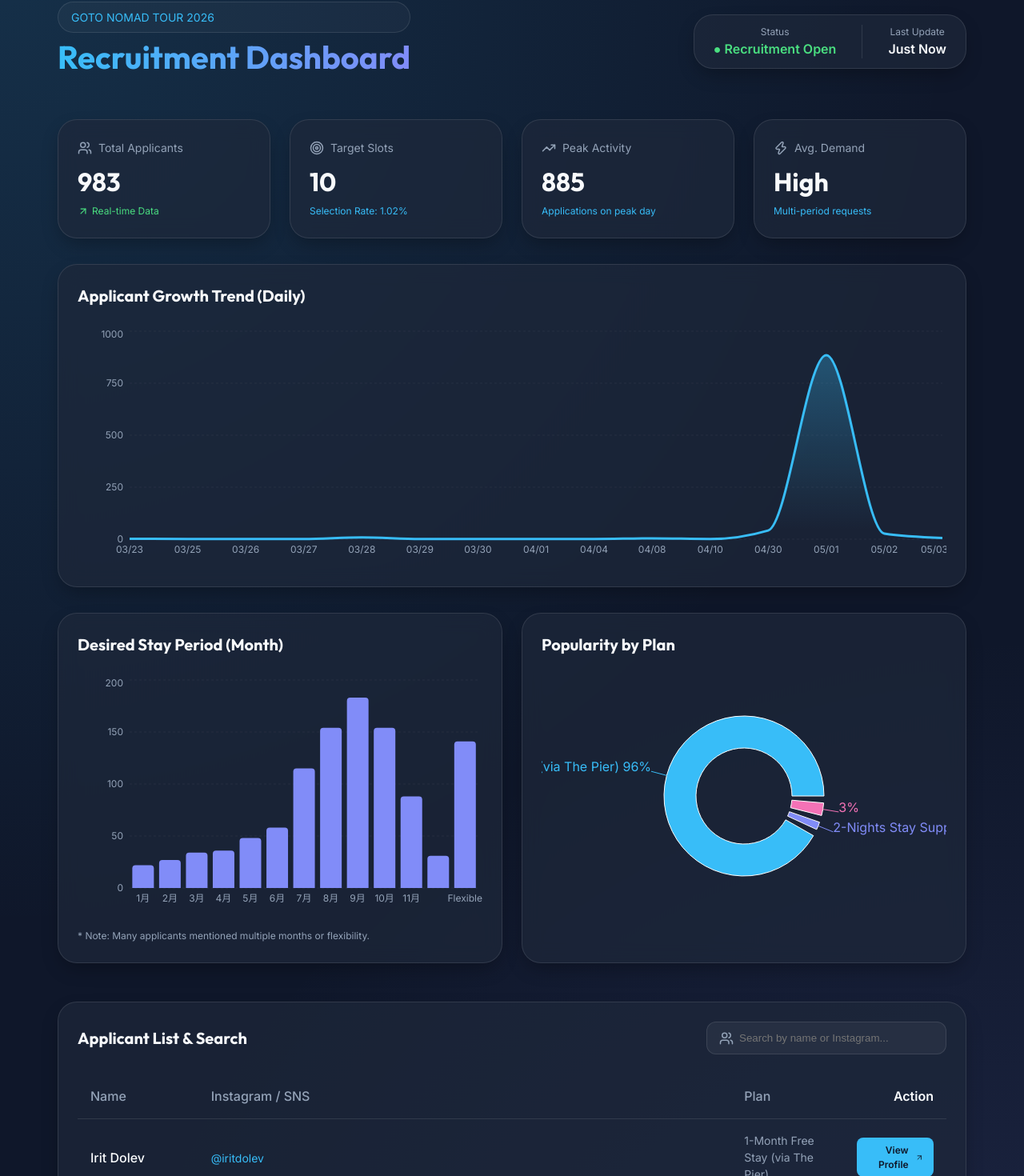
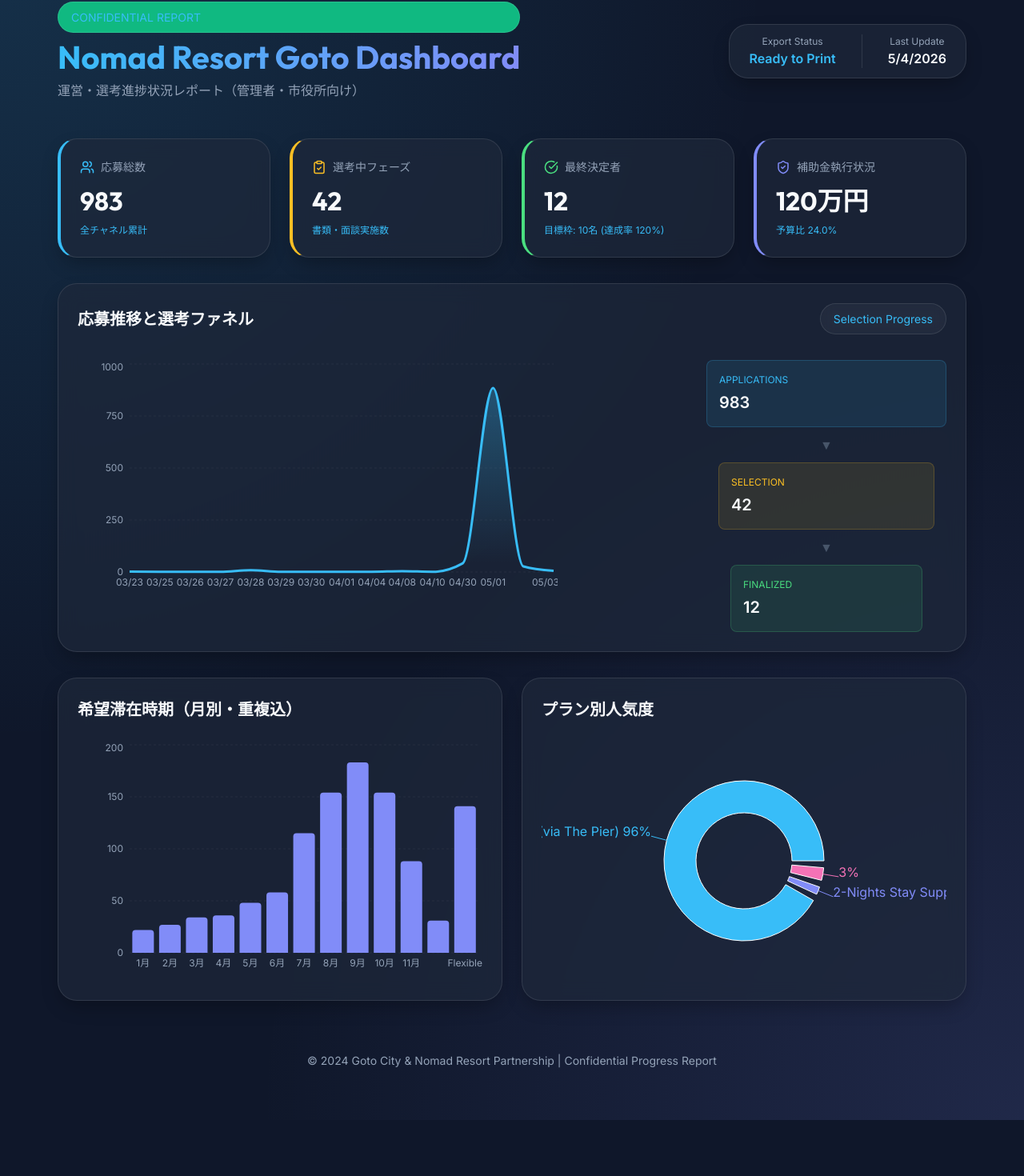
Before and after one commit to nomad-resort/digital-nomad-goto-longstaysupport, a React (Vite) app: page / in a window 1280 px wide. Shown: the part 30-1500 px from the top of the page at 80% size. After the commit the page ends 1430 px from the top, so only its background shows below. Built offline with nearby package versions, Linux system fonts and the light colour scheme.

Commit message:
update: shift dashboard focus to operational progress and status funnel

```diff
--- a/src/App.jsx
+++ b/src/App.jsx
@@ -1,4 +1,3 @@
-import React from 'react';
 import {
   Users,
   Target,
@@ -7,7 +6,10 @@ import {
   MapPin,
   Zap,
   ArrowUpRight,
-  Clock
+  Clock,
+  CheckCircle,
+  ClipboardCheck,
+  ShieldCheck
 } from 'lucide-react';
 import {
   AreaChart,
@@ -27,47 +29,45 @@ import {
 // 集計データの読み込み
 import dashboardData from './data.json';
 
-const StatCard = ({ icon: Icon, label, value, subValue, trend }) => (
-  <div className="card animate-fade-in">
+const StatCard = ({ icon: Icon, label, value, subValue, color }) => (
+  <div className="card animate-fade-in" style={{ borderLeft: `4px solid ${color}` }}>
     <div className="stat-label">
-      <Icon size={18} />
+      <Icon size={18} style={{ color }} />
       {label}
     </div>
     <div className="stat-value">{value}</div>
     {subValue && <div className="stat-sub">{subValue}</div>}
-    {trend && (
-      <div className="stat-sub" style={{ color: '#4ade80', display: 'flex', alignItems: 'center', gap: '4px' }}>
-        <ArrowUpRight size={14} /> {trend}
-      </div>
-    )}
   </div>
 );
 
 function App() {
-  const [searchTerm, setSearchTerm] = React.useState('');
   const planColors = ['#38bdf8', '#818cf8', '#f472b6', '#fbbf24'];
 
-  const filteredApplicants = dashboardData.applicants.filter(app =>
-    app.name.toLowerCase().includes(searchTerm.toLowerCase()) ||
-    app.handle.toLowerCase().includes(searchTerm.toLowerCase())
-  );
+  // 進捗データのシミュレーション（実際は別データソースから取得を推奨）
+  const progressData = {
+    screening: 42,
+    finalized: 12,
+    budgetTotal: 5000000,
+    budgetUsed: 1200000
+  };
 
   return (
     <div className="dashboard-container">
       <header className="header animate-fade-in">
         <div>
-          <div className="badge">GOTO NOMAD TOUR 2026</div>
-          <h1>Recruitment Dashboard</h1>
+          <div className="badge" style={{ background: '#10b981' }}>CONFIDENTIAL REPORT</div>
+          <h1>Nomad Resort Goto Dashboard</h1>
+          <p style={{ color: 'var(--text-muted)' }}>運営・選考進捗状況レポート（管理者・市役所向け）</p>
         </div>
         <div className="card" style={{ padding: '0.75rem 1.5rem', display: 'flex', gap: '2rem' }}>
           <div style={{ textAlign: 'center' }}>
-            <div style={{ fontSize: '0.75rem', color: 'var(--text-muted)' }}>Status</div>
-            <div style={{ fontSize: '1rem', fontWeight: 600, color: '#4ade80' }}>● Recruitment Open</div>
+            <div style={{ fontSize: '0.75rem', color: 'var(--text-muted)' }}>Export Status</div>
+            <div style={{ fontSize: '1rem', fontWeight: 600, color: '#38bdf8' }}>Ready to Print</div>
           </div>
           <div style={{ borderLeft: '1px solid var(--border)' }}></div>
           <div style={{ textAlign: 'center' }}>
             <div style={{ fontSize: '0.75rem', color: 'var(--text-muted)' }}>Last Update</div>
-            <div style={{ fontSize: '1rem', fontWeight: 600 }}>Just Now</div>
+            <div style={{ fontSize: '1rem', fontWeight: 600 }}>{new Date().toLocaleDateString()}</div>
           </div>
         </div>
       </header>
@@ -75,36 +75,45 @@ function App() {
       <section className="stats-grid">
         <StatCard
           icon={Users}
-          label="Total Applicants"
+          label="応募総数"
           value={dashboardData.total.toLocaleString()}
-          trend="Real-time Data"
+          subValue="全チャネル累計"
+          color="#38bdf8"
         />
         <StatCard
-          icon={Target}
-          label="Target Slots"
-          value="10"
-          subValue={`Selection Rate: ${(10 / dashboardData.total * 100).toFixed(2)}%`}
+          icon={ClipboardCheck}
+          label="選考中フェーズ"
+          value={progressData.screening}
+          subValue="書類・面談実施数"
+          color="#fbbf24"
         />
         <StatCard
-          icon={TrendingUp}
-          label="Peak Activity"
-          value={Math.max(...dashboardData.dailyData.map(d => d.count))}
-          subValue="Applications on peak day"
+          icon={CheckCircle}
+          label="最終決定者"
+          value={progressData.finalized}
+          subValue={`目標枠: 10名 (達成率 ${(progressData.finalized/10*100).toFixed(0)}%)`}
+          color="#4ade80"
         />
         <StatCard
-          icon={Zap}
-          label="Avg. Demand"
-          value="High"
-          subValue="Multi-period requests"
+          icon={ShieldCheck}
+          label="補助金執行状況"
+          value={`${(progressData.budgetUsed / 10000).toLocaleString()}万円`}
+          subValue={`予算比 ${(progressData.budgetUsed/progressData.budgetTotal*100).toFixed(1)}%`}
+          color="#818cf8"
         />
       </section>
 
       <section className="charts-grid" style={{ marginBottom: '2rem' }}>
         <div className="card animate-fade-in" style={{ gridColumn: 'span 2', minHeight: '400px' }}>
-          <h3 className="chart-title">Applicant Growth Trend (Daily)</h3>
-          <div style={{ width: '100%', height: 300 }}>
-            <ResponsiveContainer>
-              <AreaChart data={dashboardData.dailyData}>
+          <div style={{ display: 'flex', justifyContent: 'space-between', alignItems: 'center', marginBottom: '2rem' }}>
+            <h3 className="chart-title" style={{ marginBottom: 0 }}>応募推移と選考ファネル</h3>
+            <div className="badge">Selection Progress</div>
+          </div>
+
+          <div style={{ display: 'grid', gridTemplateColumns: '1fr 300px', gap: '3rem' }}>
+            {/* Trend Chart */}
+            <div style={{ width: '100%', height: 300 }}>
+              <AreaChart width={600} height={300} data={dashboardData.dailyData}>
                 <defs>
                   <linearGradient id="colorCount" x1="0" y1="0" x2="0" y2="1">
                     <stop offset="5%" stopColor="#38bdf8" stopOpacity={0.3}/>
@@ -120,14 +129,32 @@ function App() {
                 />
                 <Area type="monotone" dataKey="count" stroke="#38bdf8" strokeWidth={3} fillOpacity={1} fill="url(#colorCount)" />
               </AreaChart>
-            </ResponsiveContainer>
+            </div>
+
+            {/* Selection Funnel Visualization */}
+            <div className="funnel-viz" style={{ display: 'flex', flexDirection: 'column', gap: '10px' }}>
+              <div style={{ padding: '15px', background: 'rgba(56, 189, 248, 0.1)', borderRadius: '8px', border: '1px solid rgba(56, 189, 248, 0.2)' }}>
+                <div style={{ fontSize: '0.75rem', color: '#38bdf8', marginBottom: '4px' }}>APPLICATIONS</div>
+                <div style={{ fontSize: '1.25rem', fontWeight: 600 }}>{dashboardData.total}</div>
+              </div>
+              <div style={{ textAlign: 'center', color: '#475569' }}>▼</div>
+              <div style={{ padding: '15px', background: 'rgba(251, 191, 36, 0.1)', borderRadius: '8px', border: '1px solid rgba(251, 191, 36, 0.2)', width: '90%', margin: '0 auto' }}>
+                <div style={{ fontSize: '0.75rem', color: '#fbbf24', marginBottom: '4px' }}>SELECTION</div>
+                <div style={{ fontSize: '1.25rem', fontWeight: 600 }}>{progressData.screening}</div>
+              </div>
+              <div style={{ textAlign: 'center', color: '#475569' }}>▼</div>
+              <div style={{ padding: '15px', background: 'rgba(74, 222, 128, 0.1)', borderRadius: '8px', border: '1px solid rgba(74, 222, 128, 0.2)', width: '80%', margin: '0 auto' }}>
+                <div style={{ fontSize: '0.75rem', color: '#4ade80', marginBottom: '4px' }}>FINALIZED</div>
+                <div style={{ fontSize: '1.25rem', fontWeight: 600 }}>{progressData.finalized}</div>
+              </div>
+            </div>
           </div>
         </div>
       </section>
 
       <section className="charts-grid">
-        <div className="card animate-fade-in" style={{ animationDelay: '0.2s' }}>
-          <h3 className="chart-title">Desired Stay Period (Month)</h3>
+        <div className="card animate-fade-in">
+          <h3 className="chart-title">希望滞在時期（月別・重複込）</h3>
           <div style={{ width: '100%', height: 300 }}>
             <ResponsiveContainer>
               <BarChart data={dashboardData.periodData}>
@@ -142,13 +169,10 @@ function App() {
               </BarChart>
             </ResponsiveContainer>
           </div>
-          <p style={{ fontSize: '0.75rem', color: 'var(--text-muted)', marginTop: '1rem' }}>
-            * Note: Many applicants mentioned multiple months or flexibility.
-          </p>
         </div>
 
-        <div className="card animate-fade-in" style={{ animationDelay: '0.4s' }}>
-          <h3 className="chart-title">Popularity by Plan</h3>
+        <div className="card animate-fade-in">
+          <h3 className="chart-title">プラン別人気度</h3>
           <div style={{ width: '100%', height: 300 }}>
             <ResponsiveContainer>
               <PieChart>
@@ -175,76 +199,8 @@ function App() {
         </div>
       </section>
 
-      <section style={{ marginTop: '3rem' }} className="animate-fade-in">
-        <div className="card">
-          <div style={{ display: 'flex', justifyContent: 'space-between', alignItems: 'center', marginBottom: '1.5rem' }}>
-            <h3 className="chart-title" style={{ marginBottom: 0 }}>Applicant List & Search</h3>
-            <div style={{ position: 'relative', width: '300px' }}>
-              <input
-                type="text"
-                placeholder="Search by name or Instagram..."
-                value={searchTerm}
-                onChange={(e) => setSearchTerm(e.target.value)}
-                style={{
-                  width: '100%',
-                  padding: '0.75rem 1rem',
-                  paddingLeft: '2.5rem',
-                  background: 'rgba(255,255,255,0.05)',
-                  border: '1px solid var(--border)',
-                  borderRadius: '12px',
-                  color: 'white',
-                  outline: 'none'
-                }}
-              />
-              <Users size={18} style={{ position: 'absolute', left: '1rem', top: '50%', transform: 'translateY(-50%)', color: 'var(--text-muted)' }} />
-            </div>
-          </div>
-
-          <div className="applicant-list">
-            <table style={{ width: '100%', borderCollapse: 'collapse' }}>
-              <thead>
-                <tr style={{ textAlign: 'left', borderBottom: '1px solid var(--border)' }}>
-                  <th style={{ padding: '1rem', color: 'var(--text-muted)', fontWeight: 500 }}>Name</th>
-                  <th style={{ padding: '1rem', color: 'var(--text-muted)', fontWeight: 500 }}>Instagram / SNS</th>
-                  <th style={{ padding: '1rem', color: 'var(--text-muted)', fontWeight: 500 }}>Plan</th>
-                  <th style={{ padding: '1rem', textAlign: 'right' }}>Action</th>
-                </tr>
-              </thead>
-              <tbody>
-                {filteredApplicants.slice(0, 50).map((app, i) => (
-                  <tr key={i} style={{ borderBottom: '1px solid rgba(255,255,255,0.03)' }}>
-                    <td style={{ padding: '1rem', fontWeight: 500 }}>{app.name}</td>
-                    <td style={{ padding: '1rem' }}>
-                      <span style={{ color: 'var(--primary)', fontSize: '0.875rem' }}>@{app.handle}</span>
-                    </td>
-                    <td style={{ padding: '1rem', fontSize: '0.875rem', color: 'var(--text-muted)' }}>{app.plan}</td>
-                    <td style={{ padding: '1rem', textAlign: 'right' }}>
-                      {app.sns && (
-                        <a href={app.sns} target="_blank" rel="noopener noreferrer" className="btn-small">
-                          View Profile <ArrowUpRight size={14} />
-                        </a>
-                      )}
-                    </td>
-                  </tr>
-                ))}
-              </tbody>
-            </table>
-            {filteredApplicants.length > 50 && (
-              <p style={{ textAlign: 'center', padding: '1rem', color: 'var(--text-muted)', fontSize: '0.875rem' }}>
-                Showing first 50 of {filteredApplicants.length} matches...
-              </p>
-            )}
-            {filteredApplicants.length === 0 && (
-              <p style={{ textAlign: 'center', padding: '3rem', color: 'var(--text-muted)' }}>
-                No applicants found matching "{searchTerm}"
-              </p>
-            )}
-          </div>
-        </div>
-      </section>
-
-      <footer style={{ marginTop: '4rem', textAlign: 'center', color: 'var(--text-muted)', fontSize: '0.875rem' }}>
-        Built for Goto Island Digital Nomad Project • 2026
+      <footer style={{ marginTop: '4rem', textAlign: 'center', color: 'var(--text-muted)', fontSize: '0.875rem', paddingBottom: '2rem' }}>
+        © 2024 Goto City & Nomad Resort Partnership | Confidential Progress Report
       </footer>
     </div>
   );
```
Also changed, not shown: src/index.css (+36 -0 lines).
